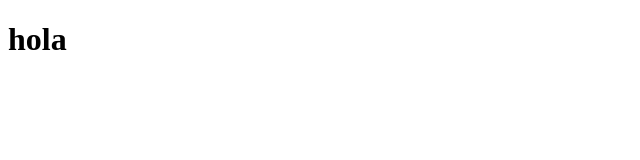
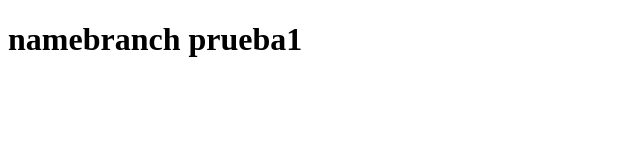
Before and after one commit to jose1423-g/pruebas, a plain HTML site: page index.html in a window 1280 px wide. Shown: the whole page, without its empty margins (0-640 px from the left). Drawn offline with Linux system fonts and the light colour scheme.

Commit message:
titulo index prueba1

```diff
--- a/index.html
+++ b/index.html
@@ -8,7 +8,7 @@
 </head>
 <body>
 
-    <h1>hola</h1>
+    <h1>namebranch prueba1</h1>
 
 </body>
 </html>
```
